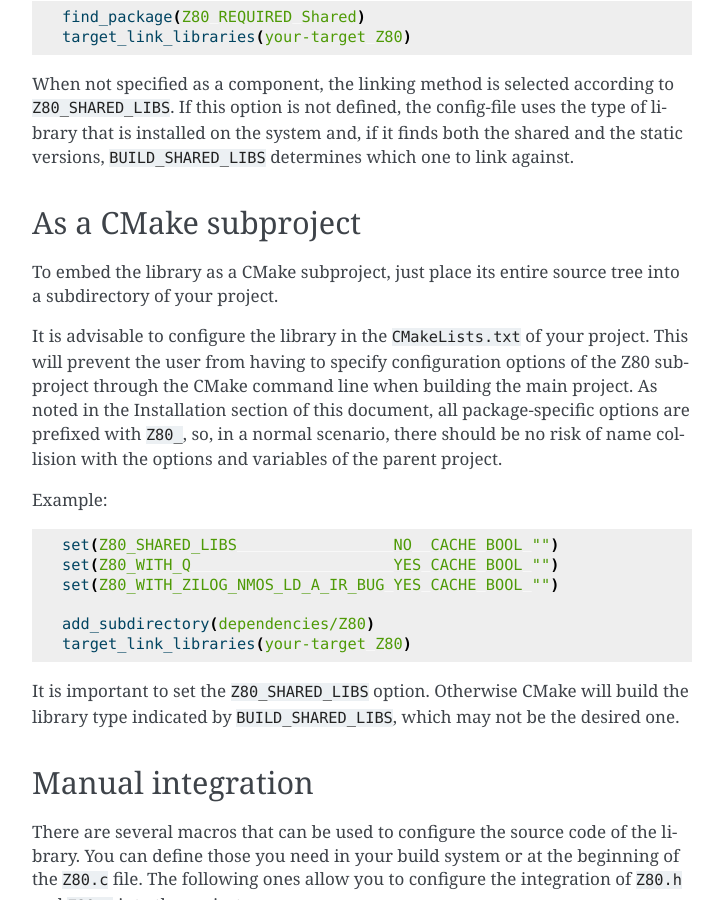
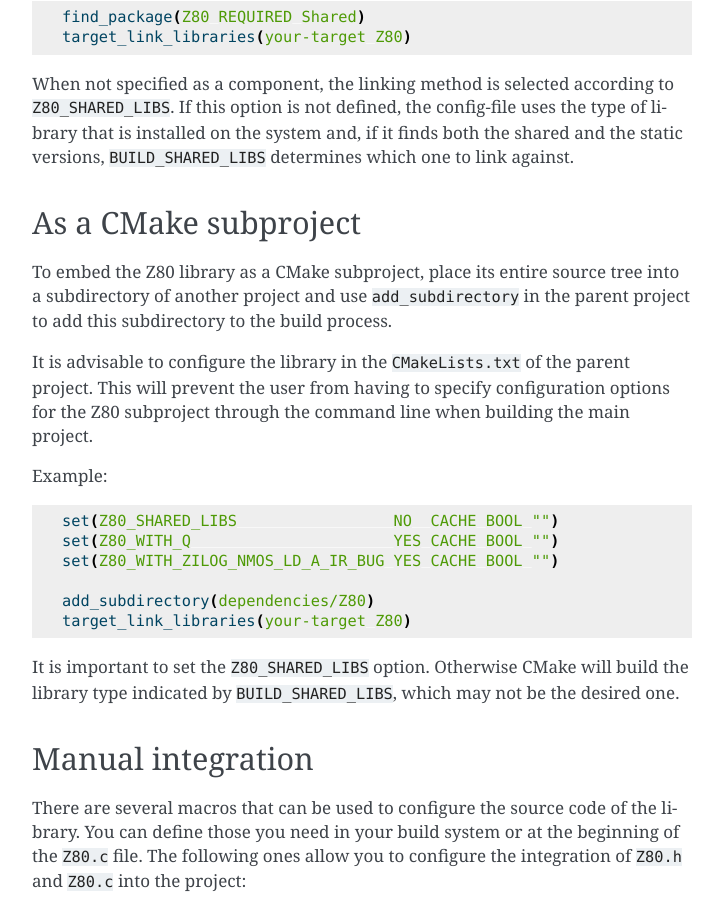
Before and after one commit to redcode/Z80, a Sphinx documentation site: the page built from documentation/Integration.rst, in a window 1280 px wide and 900 px high, scrolled down 399 px. Shown: the whole window, without its empty margins (388-1111 px from the left). Built offline with Sphinx 7.4.7, drawn with Linux system fonts in a browser that asks for light colours.

Commit message:
Integration instructions.

```diff
--- a/documentation/Integration.rst
+++ b/documentation/Integration.rst
@@ -31,9 +31,9 @@ When not specified as a component, the linking method is selected according to `
 As a CMake subproject
 ---------------------
 
-To embed the library as a CMake subproject, just place its entire source tree into a subdirectory of your project.
+To embed the Z80 library as a CMake subproject, place its entire source tree into a subdirectory of another project and use ``add_subdirectory`` in the parent project to add this subdirectory to the build process.
 
-It is advisable to configure the library in the ``CMakeLists.txt`` of your project. This will prevent the user from having to specify configuration options of the Z80 subproject through the CMake command line when building the main project. As noted in the Installation section of this document, all package-specific options are prefixed with ``Z80_``, so, in a normal scenario, there should be no risk of name collision with the options and variables of the parent project.
+It is advisable to configure the library in the ``CMakeLists.txt`` of the parent project. This will prevent the user from having to specify configuration options for the Z80 subproject through the command line when building the main project.
 
 Example:
 
```
Also changed, not shown: README.md (+3 -3 lines), 1 other file.
